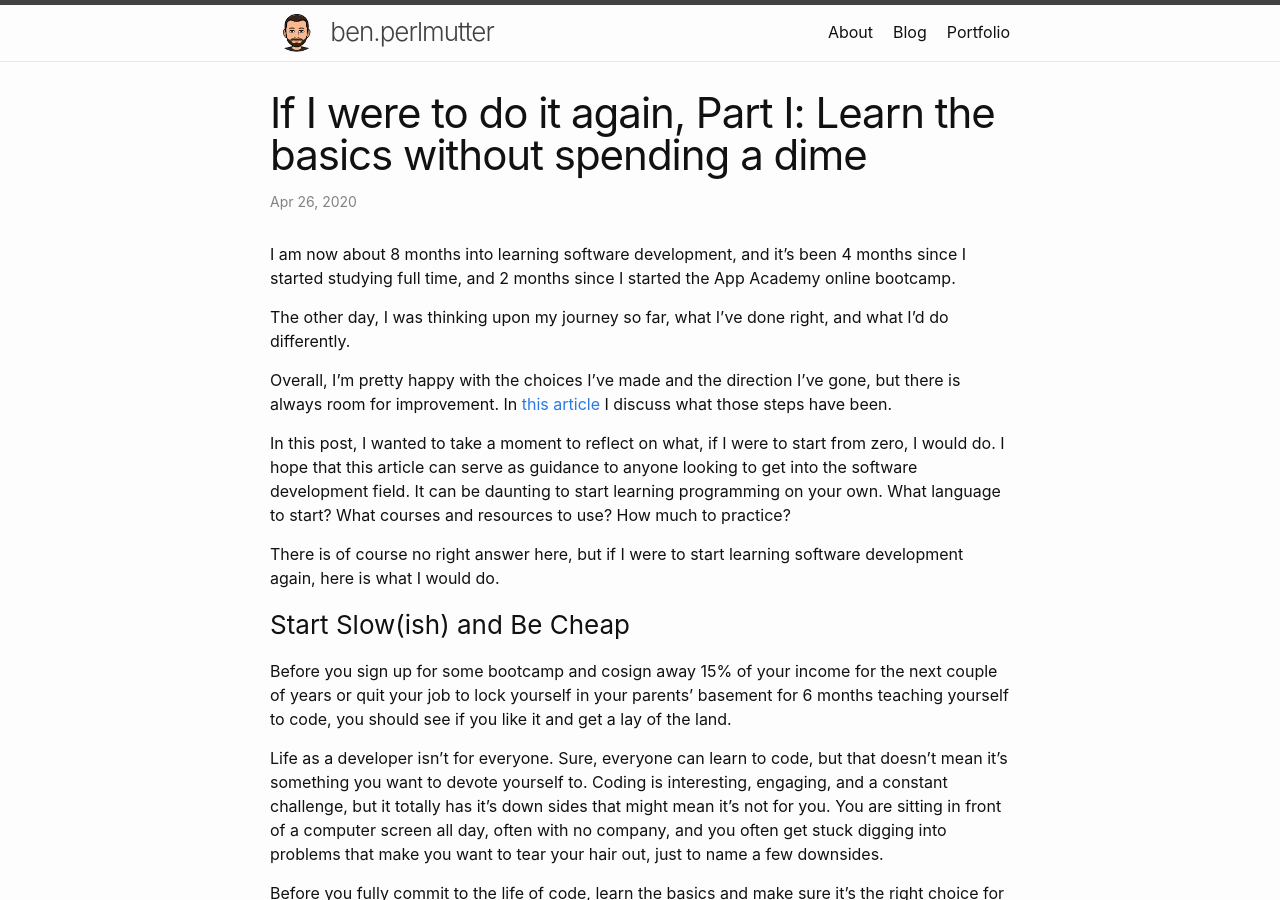
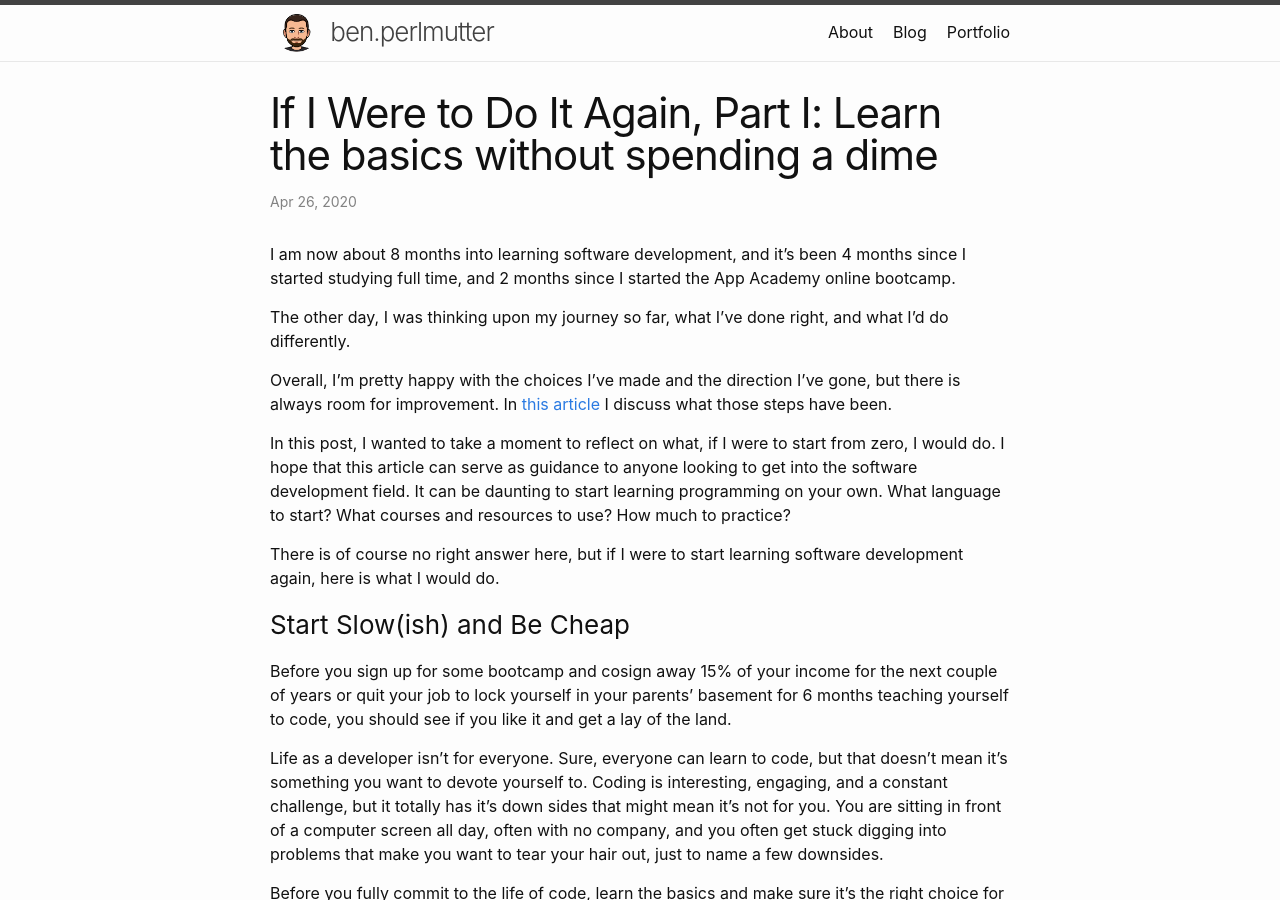
Before and after one commit to bpmutter/ben.perlmutter.io, a Jekyll site: the page built from _posts/2020-04-26-If-I-Were-to-Do-It-Again-part-i.md, in a window 1280 px wide and 900 px high. Built offline with Jekyll 4.4.1, drawn with Linux system fonts in a browser that asks for light colours; a script that is not in the unit is left out.

```diff
--- a/_posts/2020-04-26-If-I-Were-to-Do-It-Again-part-i.md
+++ b/_posts/2020-04-26-If-I-Were-to-Do-It-Again-part-i.md
@@ -1,6 +1,6 @@
 ---
 layout: post
-title:  "If I were to do it again, Part I: Learn the basics without spending a dime"
+title:  "If I Were to Do It Again, Part I: Learn the basics without spending a dime"
 date:   2020-04-26 13:15:36 -0500
 categories: blog do-it-again
 ---
```
Also changed, not shown: 3 other files.
